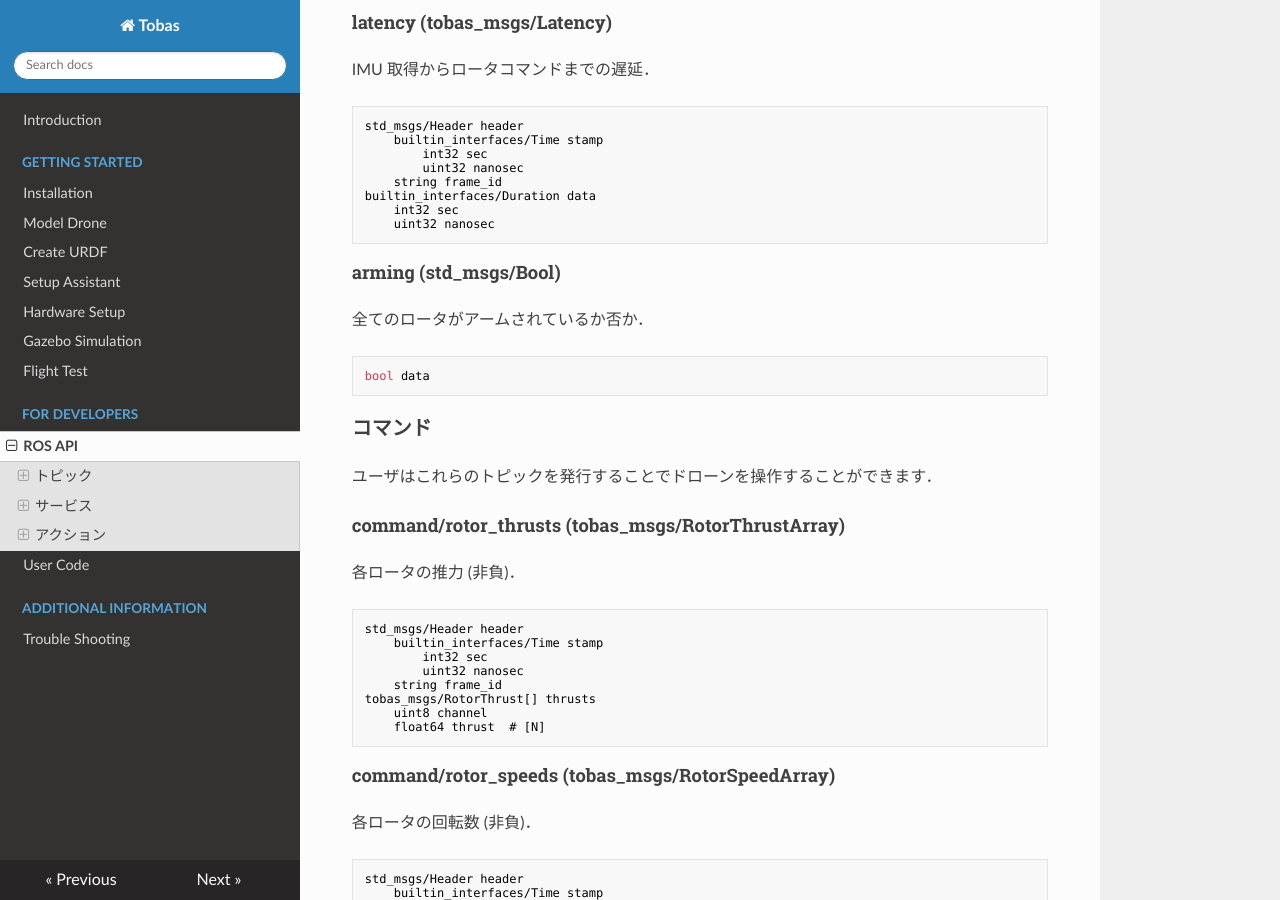
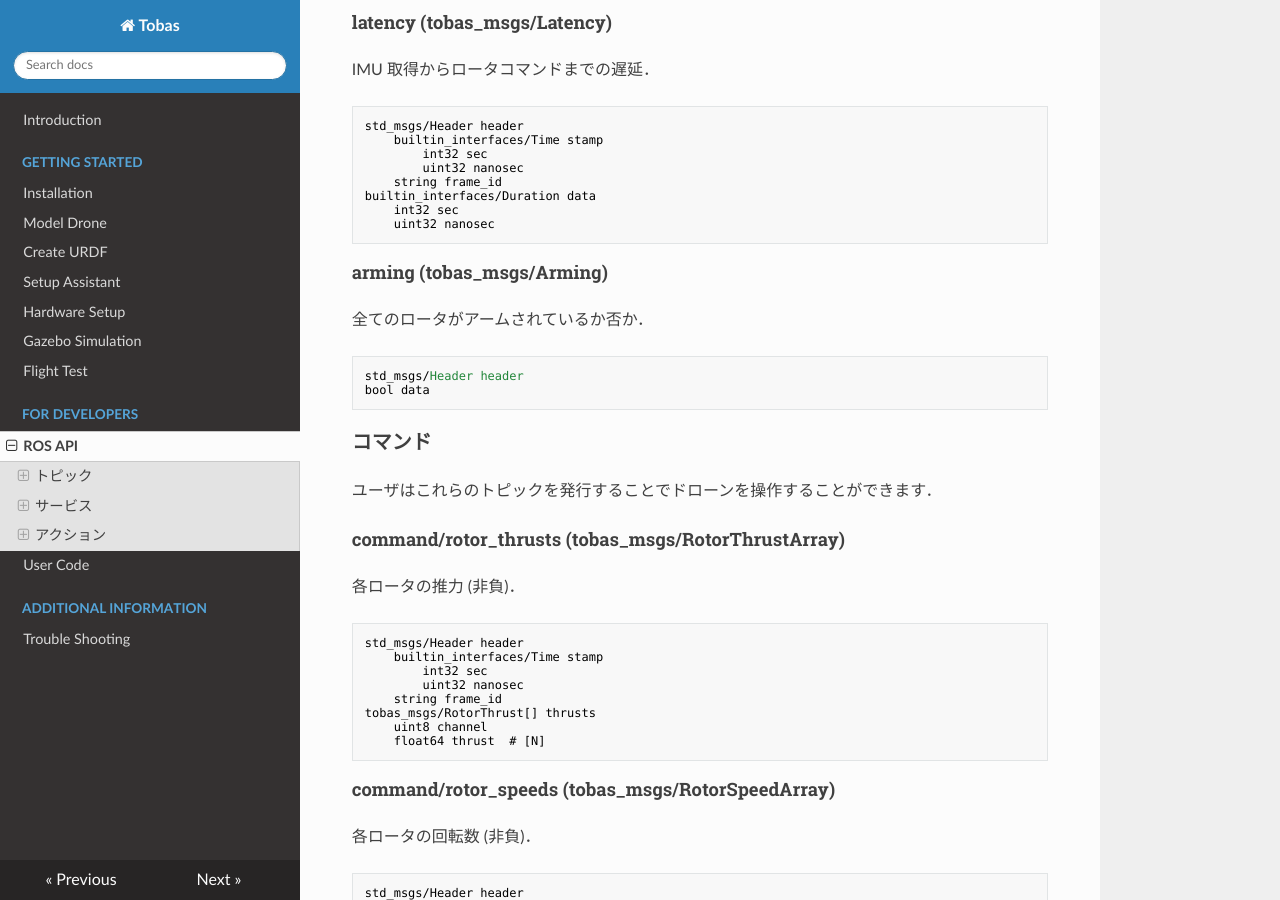
Before and after one commit to TobasFlightControl/tobas_wiki_ja, an MkDocs documentation site: the page built from docs/ros_api.md, in a window 1280 px wide and 900 px high, scrolled down 4198 px. Built offline with MkDocs 1.6.1, drawn with Linux system fonts in a browser that asks for light colours; nearby versions of some CDN libraries.

Commit message:
std_msgs/Bool -> tobas_msgs/Arming

````diff
--- a/docs/ros_api.md
+++ b/docs/ros_api.md
@@ -270,11 +270,12 @@ builtin_interfaces/Duration data
 	uint32 nanosec
 ```
 
-#### arming (std_msgs/Bool)
+#### arming (tobas_msgs/Arming)
 
 全てのロータがアームされているか否か．
 
 ```
+std_msgs/Header header
 bool data
 ```
 
````
